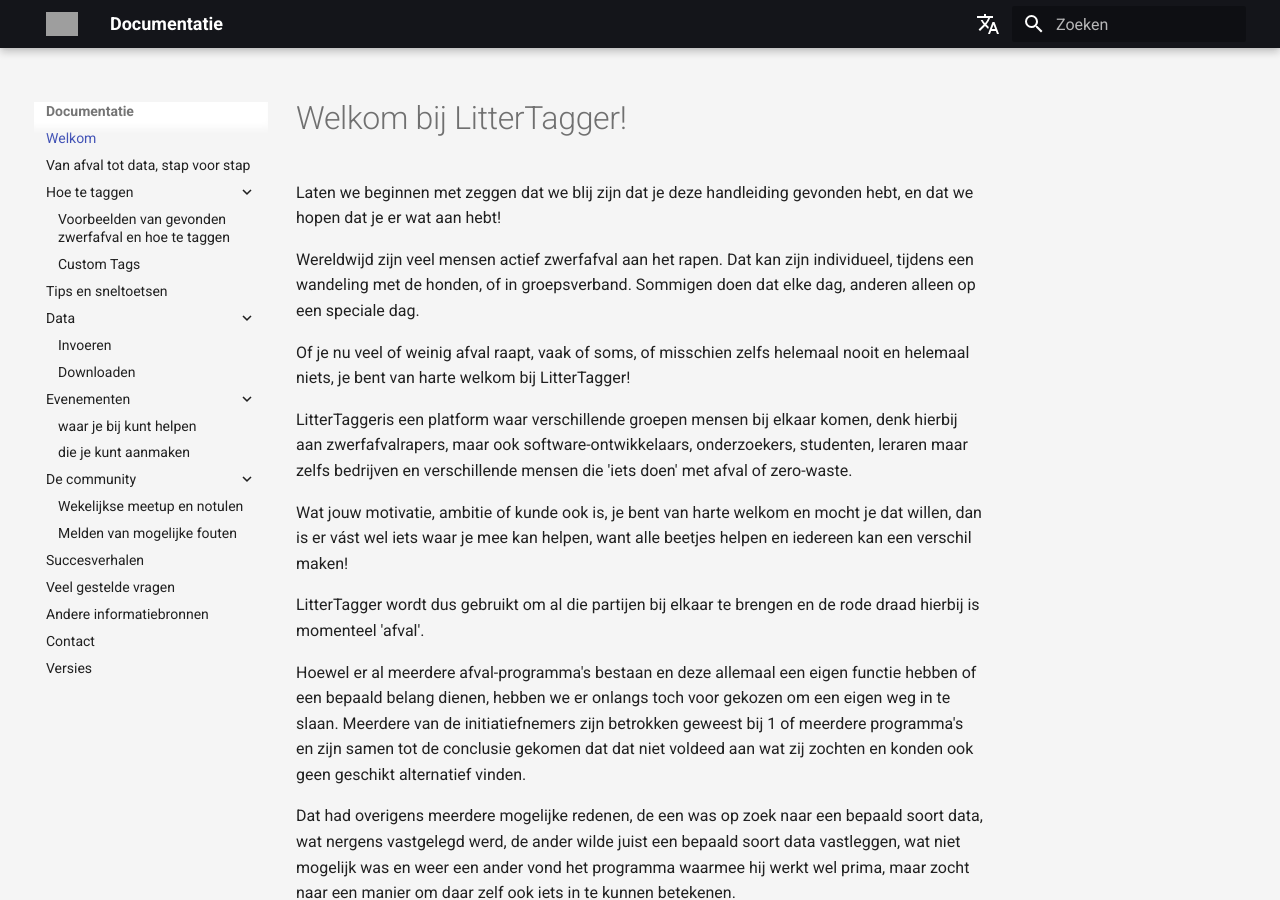
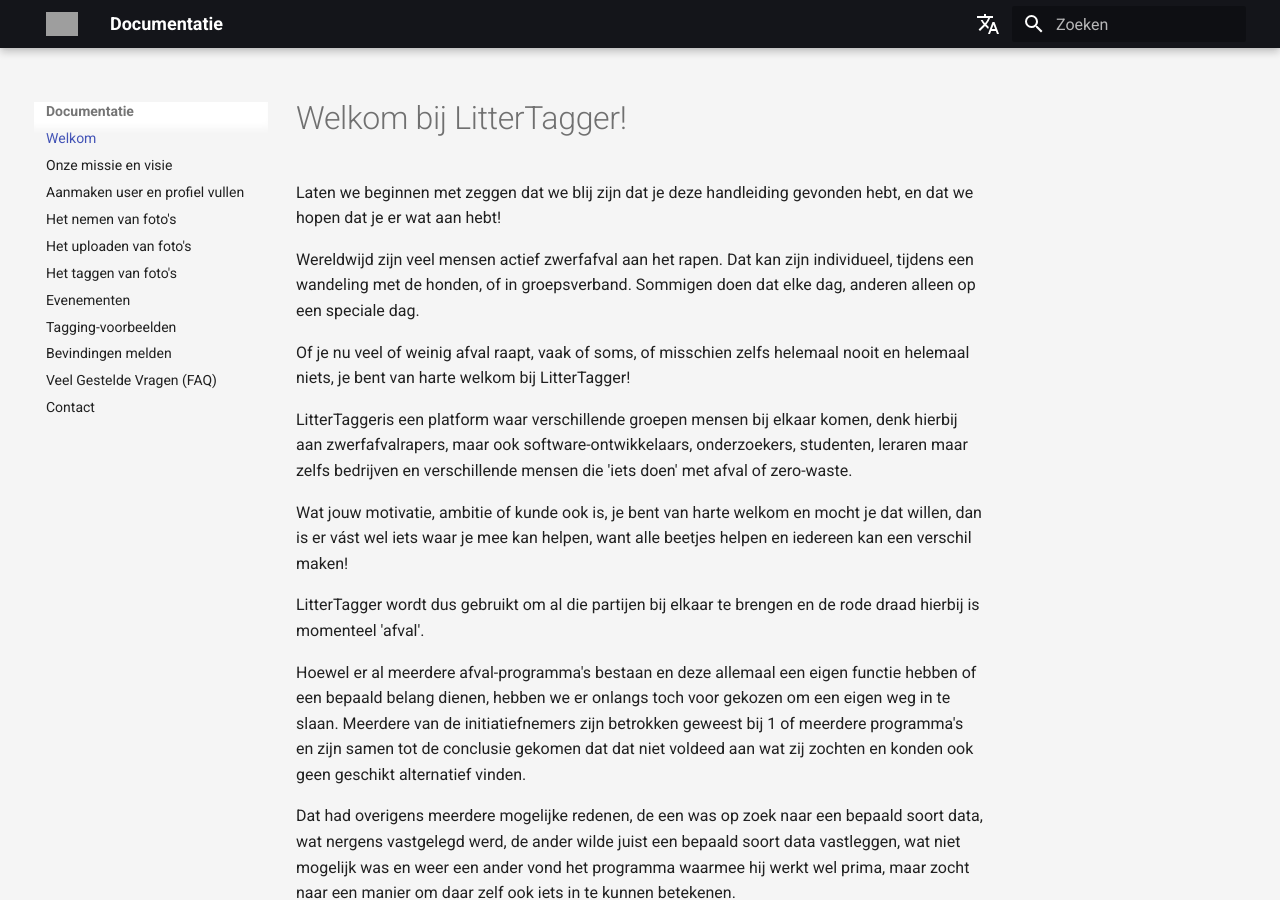
Before and after one commit to phummelen/littertagger-docs, an MkDocs documentation site: the page built from documentation/docs/nl/index.md, in a window 1280 px wide and 900 px high. Built offline with MkDocs 1.6.1 and Material for MkDocs 9.7.7, drawn with Linux system fonts in a browser that asks for light colours; comment, search, counter and statistics services are not loaded; grey boxes are pictures that could not be loaded.

Commit message:
Update Dutch mkdocs.yml

```diff
--- a/documentation/config/nl/mkdocs.yml
+++ b/documentation/config/nl/mkdocs.yml
@@ -48,22 +48,13 @@ plugins:
 
 nav:
 - Welkom: index.md
-- Van afval tot data, stap voor stap: first-steps.md
-- Hoe te taggen:
-  - Voorbeelden van gevonden zwerfafval en hoe te taggen: tagging-examples.md
-  - Custom Tags: custom-tags.md
-- Tips en sneltoetsen: tips.md
-- Data:
-  - Invoeren: first-steps.md
-  - Downloaden: download.md
-- Evenementen:
-  - waar je bij kunt helpen: events.md
-  - die je kunt aanmaken: cleanups.md
-- De community:
-  - Wekelijkse meetup en notulen: meetup.md
-  - Melden van mogelijke fouten: issues.md
-- Succesverhalen: success-stories.md
-- Veel gestelde vragen: faq.md
-- Andere informatiebronnen: other-sources.md
-- Contact: contact.md
-- Versies: releases.md
+- Onze missie en visie: 05_Mission-Vision.md
+- Aanmaken user en profiel vullen: 10_Prodile.md
+- Het nemen van foto's: 20_Taking-Pictures.md
+- Het uploaden van foto's: 30_Uploading-Pictures.md
+- Het taggen van foto's: 40_Tagging-Pictures.md
+- Evenementen: 50_Events.md
+- Tagging-voorbeelden: 90_Tagging-examples.md
+- Bevindingen melden: 90_Issues.md
+- Veel Gestelde Vragen (FAQ): 90_Faq.md
+- Contact: 90_Contact.md
```
